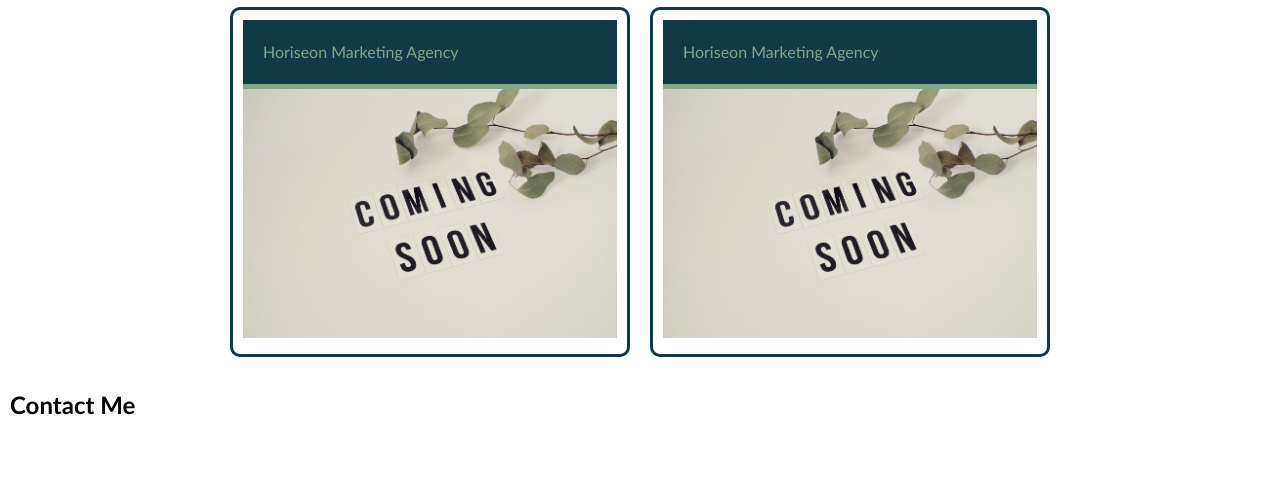
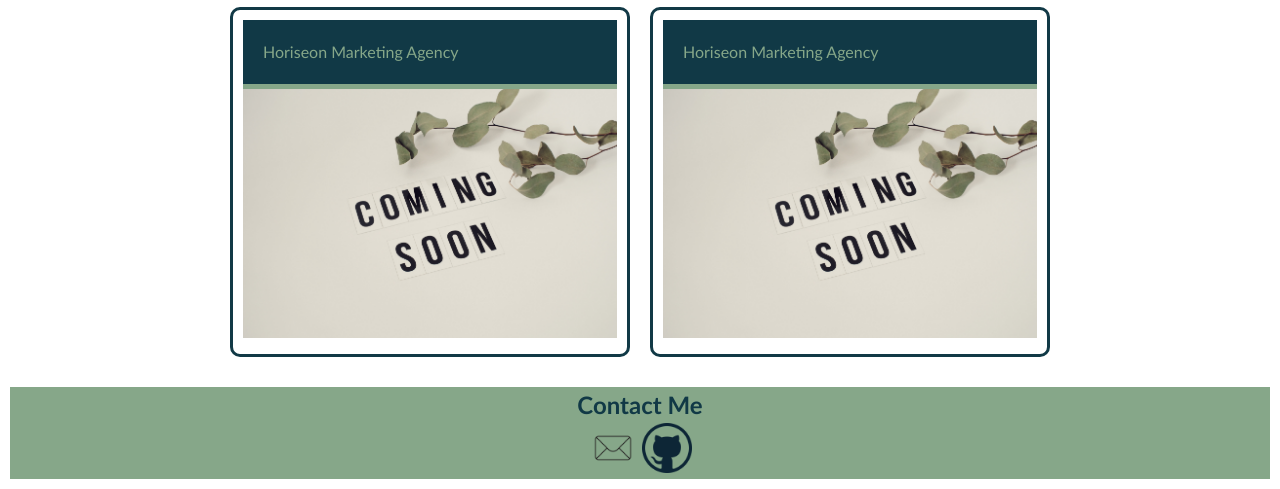
Before and after one commit to jaiminiprajapati/Jaimini-FrontEndDeveloper, a plain HTML site: page index.html in a window 1280 px wide. Shown: the part 1205-1694 px from the top of the page. Before the commit the page ends 1638 px from the top, so only its background shows below. Drawn offline with Linux system fonts and the light colour scheme.

Commit message:
Comments updated in css file

```diff
--- a/assets/css/style.css
+++ b/assets/css/style.css
@@ -1,7 +1,9 @@
+/* Target all elements in the webpage  */
 * {
     box-sizing: border-box;
   }
 
+  /* Targets the entire body of the website */
   body {
     margin: 0;
     padding: 0;
@@ -9,27 +11,35 @@
     line-height: 1.5;
   }
 
+  /* Targets all the heading elements on the page */
   h1, h2, h3, h4, h5, h6 {
     margin: 0;
   }
 
+  /* Targets all the paragraph elements on the page */
   p {
     margin: 0;
   }
 
+  /* Styling for the header section */
   header{
     background-color: #86A789;
     color: #113946;
   }
 
+  /* Applies styles to the h1 element within the header and the nav element */
   header h1, nav{
     display: inline-block;
     margin: 10px;
   }
+
+  /* Applies styles to the h1 element within the header */
   header h1{
     width: 70%;
     padding: 10px;
   }
+
+  /* Targets the anchor element with the nav element */
   nav a{
     width: 30%;
     padding: 40px;
@@ -39,33 +49,38 @@
     font-weight: bold;
   }
 
+  /* Targets the class "hero-banner" */
   .hero-banner{
     background-color: #B2C8BA;
     display: flex;
     height: 500px;
   }
 
+  /* Targets the div element within the class "hero-banner" */
   .hero-banner div{
     margin: 20px 50px;
     padding: 40px;
     font-size: 20px;
   }
-
+/* Targets the img element within the class "hero-banner" */
   .hero-banner img{
     border-radius: 20rem;
     height: 400px;
     width: 400px;
   }
 
+  /* Targets the id "my-summary" within the class "hero-banner" */
   .hero-banner #my-summary{
     padding: 80px;
     color: #113946;
   }
 
+  /* Targets the class "page-wrapper" */
   .page-wrapper{
     margin: 10px;
   }
 
+  /* Applies styles to the id "work" */
   #work{
     flex: 4;
     background-color: #fff;
@@ -75,9 +90,8 @@
     justify-content: center;
   }
 
+  /* Applies styles to the class "card" */
   .card {
-    /* border-style: solid; */
-    /* border-width: 1px; */
     border: 3px solid #113946;
     border-radius: 10px;
     padding: 10px;
@@ -85,6 +99,7 @@
     flex: 0 0 400px;
   }
 
+  /* Targets the header element within the class "card" */
   .card header {
     padding: 20px;
     background-color: #113946;
@@ -92,6 +107,14 @@
     color: #86A789;
   }
 
+  /* Targets the image element within the class "card" */
   .card img {
     width: 100%;
   }
+
+  /* Applies styling to the footer */
+  footer{
+    background-color: #86A789;
+    color: #113946;
+    text-align: center;
+  }
--- a/index.html
+++ b/index.html
@@ -61,9 +61,13 @@
     </section>
 
     <!-- contact -->
+    <footer>
     <section class="page-section contact" id="contact">
       <h2>Contact Me</h2>
+      <a href="mailto: jaiminihp397@gmail.com"><img src="./assets/images/email-and-mail-icon-black-free-png.webp" height="50px" width="50px"></a>
+      <a href="https://github.com/jaiminiprajapati"><img src="./assets/images/git-hub-icon.png" alt="Git hub profile" height="50px" width="50px"></a>
     </section>
+    </footer>
   </main>
 </body>
 
```
Also changed, not shown: assets/images/email-and-mail-icon-black-free-png.webp (added), assets/images/git-hub-icon.png (added), assets/images/mobile-phone-icon-design-in-blue-circle-png.webp (added).
